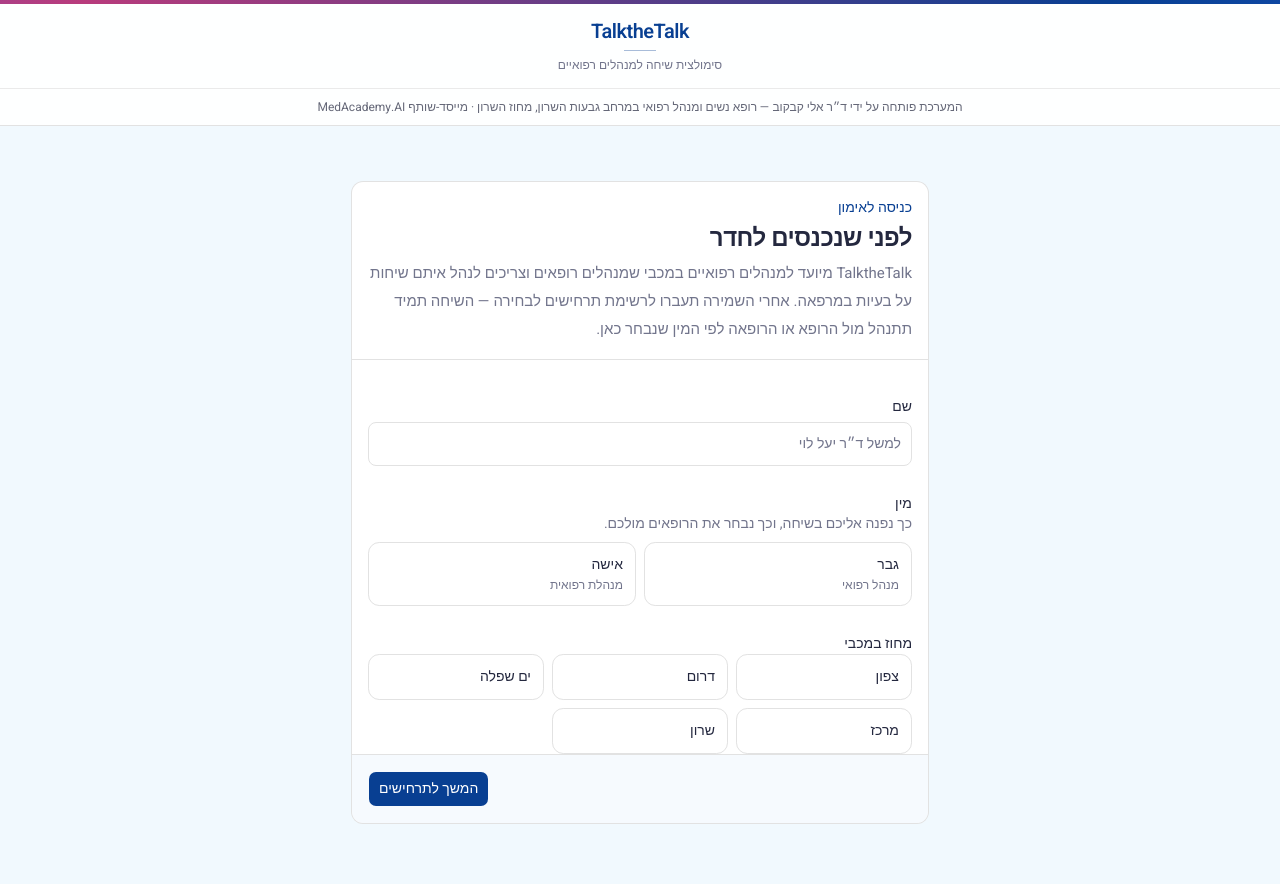
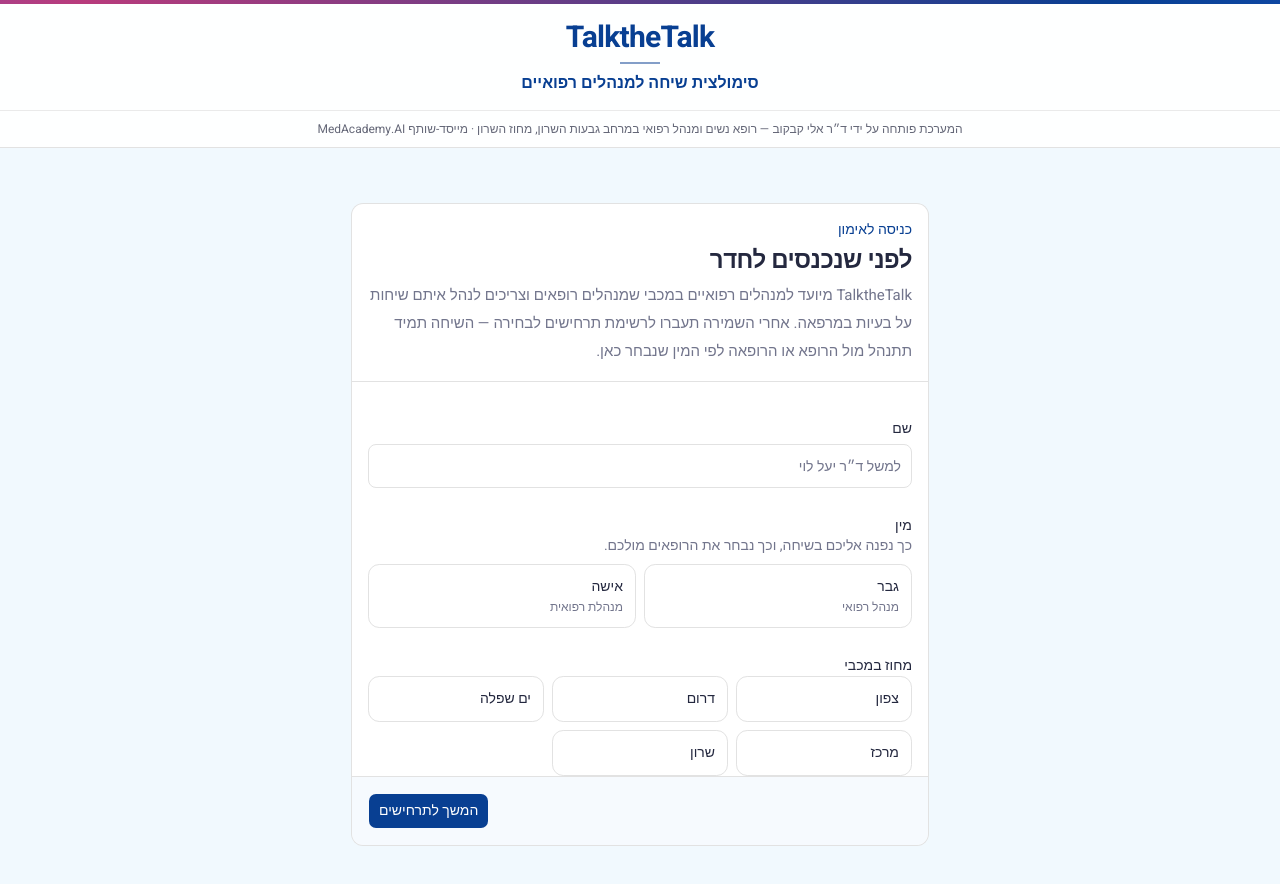
Before and after one commit to eli4n1988/talkthetalk, a Next.js app: page / in a window 1280 px wide. Shown: the top 884 px of the page. Built offline with nearby package versions, Linux system fonts and the light colour scheme.

Commit message:
Enlarge and emphasize the first two header lines
TalktheTalk and the medical-managers subtitle are larger, bolder, and in the primary navy so they read as the header title.

Co-authored-by: elikab <elikab@gmail.com>

```diff
--- a/src/components/app-header.tsx
+++ b/src/components/app-header.tsx
@@ -10,16 +10,16 @@ export function AppHeader() {
   return (
     <header className="sticky top-0 z-30 border-b border-border bg-white/90 backdrop-blur-md">
       <div className="h-1 w-full bg-header-bar" />
-      <div className="mx-auto grid w-full max-w-6xl grid-cols-1 items-center justify-items-center gap-2 px-5 py-3 sm:grid-cols-[1fr_auto_1fr] sm:gap-4 sm:px-8 sm:py-3.5">
+      <div className="mx-auto grid w-full max-w-6xl grid-cols-1 items-center justify-items-center gap-2 px-5 py-3.5 sm:grid-cols-[1fr_auto_1fr] sm:gap-4 sm:px-8 sm:py-4">
         <Link
           href="/"
           className="flex min-w-0 flex-col items-center text-center sm:col-start-2"
         >
-          <span className="font-heading text-lg font-semibold tracking-tight text-primary sm:text-xl">
+          <span className="font-heading text-2xl font-bold tracking-tight text-primary sm:text-3xl">
             TalktheTalk
           </span>
-          <span className="mt-1 h-px w-8 bg-primary/35" aria-hidden />
-          <span className="mt-1.5 text-[11px] font-medium leading-snug text-muted-foreground sm:text-xs">
+          <span className="mt-1.5 h-0.5 w-10 bg-primary/50" aria-hidden />
+          <span className="mt-2 text-sm font-semibold leading-snug text-primary sm:text-base">
             סימולצית שיחה למנהלים רפואיים
           </span>
         </Link>
```
